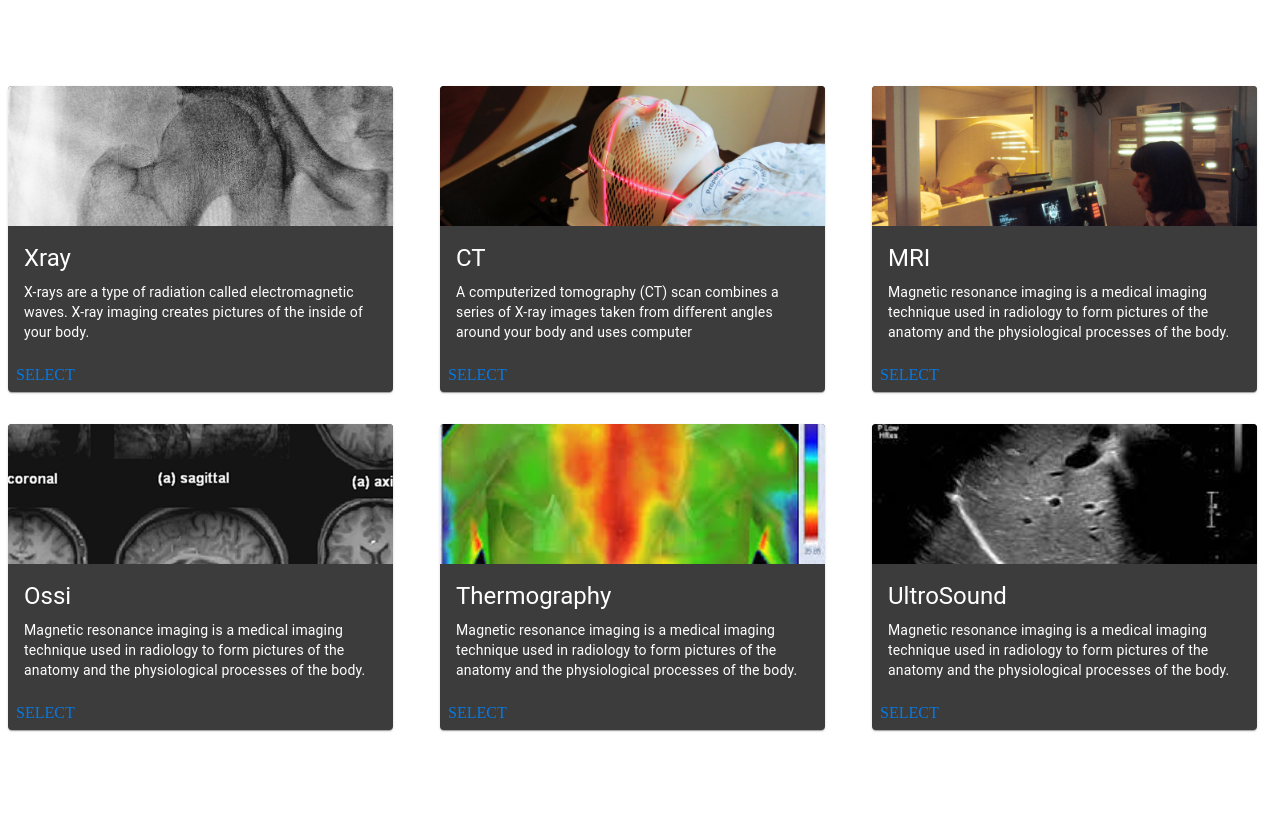
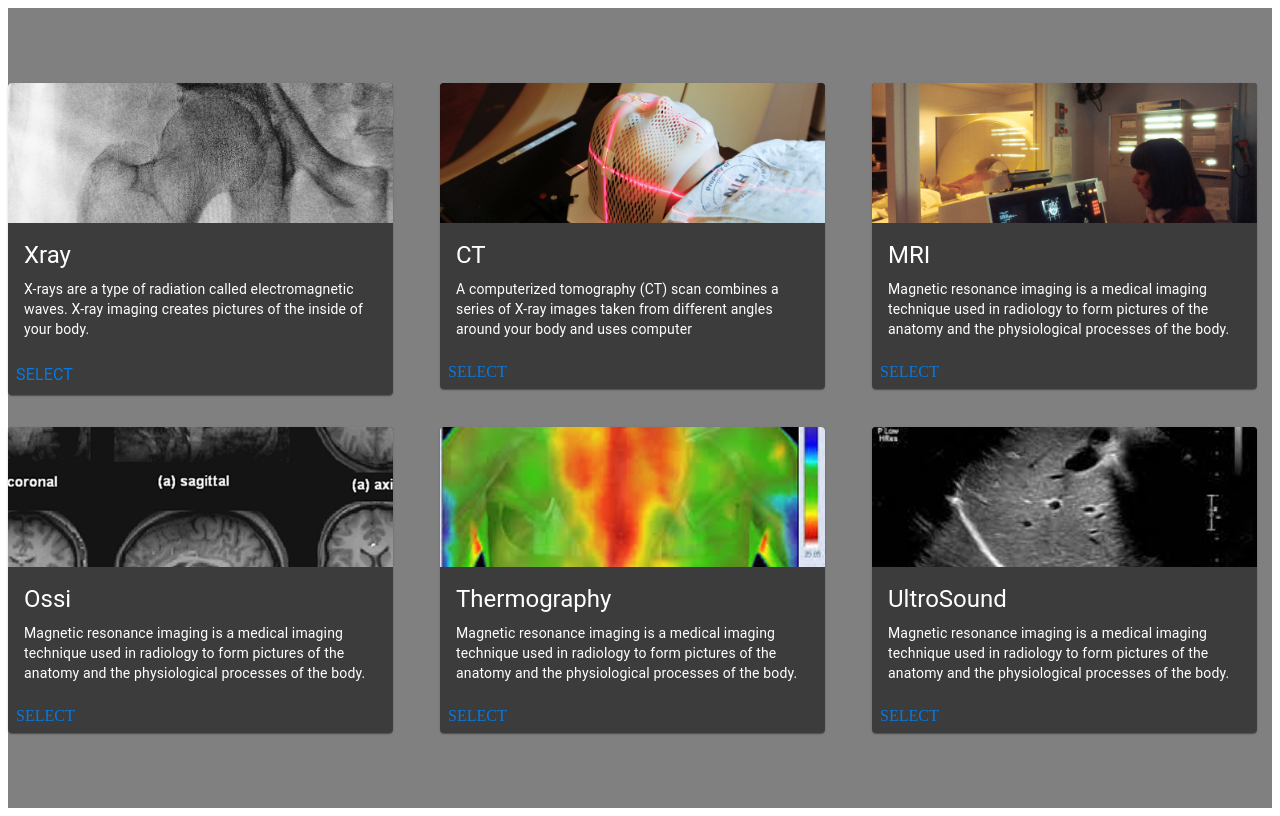
Before and after one commit to KESHAVBERG/bioweb, a React (Create React App) app: page / in a window 1280 px wide. Built offline with nearby package versions, Linux system fonts and the light colour scheme; no server answers.

Commit message:
chaged cards color

```diff
--- a/src/componets/CtScan.jsx
+++ b/src/componets/CtScan.jsx
@@ -12,13 +12,13 @@ const CtScan = () => {
     minHeight="100vh"
   >
     <List sx={{ width: '70%', bgcolor: 'grey', mr: 3 }}>
-      <Card sx={{ mb: 2 }}>
+      <Card sx={{ mb: 2, bgcolor: "#3C3C3C", color: "white" }}>
         <ListItemConponent Disease="lung cancer" />
       </Card>
-      <Card sx={{ mb: 2 }}>
+      <Card sx={{ mb: 2, bgcolor: "#3C3C3C", color: "white" }}>
         <ListItemConponent Disease="COVID" />
       </Card>
-      <Card sx={{ mb: 2 }}>
+      <Card sx={{ mb: 2, bgcolor: "#3C3C3C", color: "white" }}>
         <ListItemConponent Disease="kidney stone" />
       </Card>
     </List>
--- a/src/componets/Home.jsx
+++ b/src/componets/Home.jsx
@@ -22,10 +22,11 @@ const Home = () => {
         justifyContent="center"
         alignItems="center"
         minHeight="100vh"
+        bgcolor="grey"
       >
-        <Grid sx={{ bgColor: "black", }} spacing={{ xs: 2, md: 4 }} columns={{ xs: 4, sm: 8, md: 12 }} container>
+        <Grid sx={{ bgColor: " ", }} spacing={{ xs: 2, md: 4 }} columns={{ xs: 4, sm: 8, md: 12 }} container>
             <Grid item xs={4} sm={4} md={4}>
-                <Card sx={{ maxWidth: 385, bgcolor: "#3C3C3C", color: "white" }}>
+                <Card sx={{ maxWidth: 385, maxHeight:400, bgcolor: "#3C3C3C", color: "white" }}>
                     <CardMedia
                         component="img"
                         height={140}
@@ -42,13 +43,13 @@ const Home = () => {
                     </CardContent>
                     <CardActions>
                         {/* <Button>Select</Button> */}
-                        <Link to="/xray" className='link'>Select</Link>
+                        <Link to="/xray" className='link'><Typography className='center'>select</Typography></Link>
                     </CardActions>
                 </Card>
             </Grid>
             {/* CT Grid */}
             <Grid item xs={4} sm={4} md={4}>
-                <Card sx={{ maxWidth: 385, bgcolor: "#3C3C3C", color: "white" }}>
+                <Card sx={{ maxWidth: 385, maxHeight:400,bgcolor: "#3C3C3C", color: "white" }}>
                     <CardMedia
                         component="img"
                         height={140}
@@ -70,7 +71,7 @@ const Home = () => {
             </Grid>
             {/* ------------------------ */}
             <Grid item xs={4} sm={4} md={4}>
-                <Card sx={{ maxWidth: 385, bgcolor: "#3C3C3C", color: "white" }}>
+                <Card sx={{ maxWidth: 385,maxHeight:400, bgcolor: "#3C3C3C", color: "white" }}>
                     <CardMedia
                         component="img"
                         height={140}
@@ -92,7 +93,7 @@ const Home = () => {
             {/* ------------------------ */}
 
             <Grid item xs={4} sm={4} md={4}>
-                <Card sx={{ maxWidth: 385, bgcolor: "#3C3C3C", color: "white" }}>
+                <Card sx={{ maxWidth: 385,maxHeight:400, bgcolor: "#3C3C3C", color: "white" }}>
                     <CardMedia
                         component="img"
                         height={140}
@@ -114,7 +115,7 @@ const Home = () => {
             {/* ------------------------ */}
 
             <Grid item xs={4} sm={4} md={4}>
-                <Card sx={{ maxWidth: 385, bgcolor: "#3C3C3C", color: "white" }}>
+                <Card sx={{ maxWidth: 385,maxHeight:400, bgcolor: "#3C3C3C", color: "white" }}>
                     <CardMedia
                         component="img"
                         height={140}
@@ -137,7 +138,7 @@ const Home = () => {
             {/* ------------------------ */}
 
             <Grid item xs={4} sm={4} md={4}>
-                <Card sx={{ maxWidth: 385, bgcolor: "#3C3C3C", color: "white" }}>
+                <Card sx={{ maxWidth: 385, maxHeight:400, bgcolor: "#3C3C3C", color: "white" }}>
                     <CardMedia
                         component="img"
                         height={140}
@@ -151,8 +152,8 @@ const Home = () => {
                             Magnetic resonance imaging is a medical imaging technique used in radiology to form pictures of the anatomy and the physiological processes of the body.
                         </Typography>
                     </CardContent>
-                    <CardActions>
-                        <Link to="/ultrasound" className='link'>Select</Link>
+                    <CardActions className='' >
+                        <Link to="/ultrasound" className='link center'>Select</Link>
                     </CardActions>
                 </Card>
             </Grid>
--- a/src/componets/ListItemConponent.jsx
+++ b/src/componets/ListItemConponent.jsx
@@ -1,21 +1,12 @@
 import { IconButton, ListItem } from '@mui/material'
 import React from 'react'
-import Divider from '@mui/material/Divider';
 import ListItemText from '@mui/material/ListItemText';
-import ListItemAvatar from '@mui/material/ListItemAvatar';
-import Avatar from '@mui/material/Avatar';
 import Typography from '@mui/material/Typography';
 import ArrowForwardIosIcon from '@mui/icons-material/ArrowForwardIos';
 
 const ListItemConponent = ({Disease}) => {
   return (
     <ListItem
-
-    secondaryAction={
-      <IconButton>
-        <ArrowForwardIosIcon/>
-      </IconButton>
-    }
     >
       <ListItemText
         primary={
--- a/src/componets/MriScan.jsx
+++ b/src/componets/MriScan.jsx
@@ -3,9 +3,15 @@ import List from '@mui/material/List';
 import Card from '@mui/material/Card';
 import ListItemConponent from './ListItemConponent'
 import { Box } from '@mui/material';
-import { Link } from "react-router-dom";
+import { Link, useNavigate } from "react-router-dom";
 
 const MriScan = () => {
+
+  const navigate = useNavigate()
+  function navigateTo(){
+    navigate('/mri/oralcancer')
+  }
+
   return (
     <Box
     display="flex"
@@ -14,18 +20,19 @@ const MriScan = () => {
     minHeight="100vh"
   >
     <List sx={{ width: '70%', bgcolor: 'grey', mr: 3 }}>
-      <Card sx={{ mb: 2 }}>
+      <Card sx={{ mb: 2, bgcolor: "#3C3C3C", color: "white" }} >
         <ListItemConponent Disease="brain tumor basic- presence absence" />
       </Card>
-      <Card sx={{ mb: 2 }}>
+      <Card sx={{ mb: 2, bgcolor: "#3C3C3C", color: "white" }} >
         <ListItemConponent Disease="brain tumor advanced- location based" />
       </Card>
       <Link to='/mri/oralcancer' className='link'>
-        <Card sx={{ mb: 2 }}>
-          <ListItemConponent Disease="oral cancer" />
+        <Card sx={{ mb: 2, bgcolor: "#3C3C3C", color: "white" }} variant="outlined" >
+          <ListItemConponent
+          Disease="oral cancer" />
         </Card>
       </Link>
-      <Card sx={{ mb: 2 }}>
+      <Card sx={{ mb: 2, bgcolor: "#3C3C3C", color: "white" }} >
         <ListItemConponent Disease="breast cancer chemo treatment response" />
       </Card>
     </List>
--- a/src/componets/Ossi.jsx
+++ b/src/componets/Ossi.jsx
@@ -12,16 +12,16 @@ const Ossi = () => {
     minHeight="100vh"
   >
     <List sx={{ width: '70%', bgcolor: 'grey', mr: 3 }}>
-    <Card sx={{ mb: 2 }}>
+    <Card sx={{ mb: 2, bgcolor: "#3C3C3C", color: "white" }}>
       <ListItemConponent Disease="capsule endoscopy" />
     </Card>
-    <Card sx={{ mb: 2 }}>
+    <Card sx={{ mb: 2, bgcolor: "#3C3C3C", color: "white" }}>
       <ListItemConponent Disease="OCT" />
     </Card>
-    <Card sx={{ mb: 2 }}>
+    <Card sx={{ mb: 2, bgcolor: "#3C3C3C", color: "white" }}>
       <ListItemConponent Disease="fundus" />
     </Card>
-    <Card sx={{ mb: 2 }}>
+    <Card sx={{ mb: 2, bgcolor: "#3C3C3C", color: "white" }}>
       <ListItemConponent Disease="melanoma (microscopic images)" />
     </Card>
   </List>
--- a/src/componets/Thermography.jsx
+++ b/src/componets/Thermography.jsx
@@ -12,13 +12,13 @@ const Thermography = () => {
     minHeight="100vh"
   >
     <List sx={{ width: '70%', bgcolor: 'grey', mr: 3 }}>
-      <Card sx={{ mb: 2 }}>
+      <Card sx={{ mb: 2, bgcolor: "#3C3C3C", color: "white" }}>
         <ListItemConponent Disease="breast cancer" />
       </Card>
-      <Card sx={{ mb: 2 }}>
+      <Card sx={{ mb: 2, bgcolor: "#3C3C3C", color: "white" }}>
         <ListItemConponent Disease="diabetes neuropathy" />
       </Card>
-      <Card sx={{ mb: 2 }}>
+      <Card sx={{ mb: 2, bgcolor: "#3C3C3C", color: "white" }}>
         <ListItemConponent Disease="peripheral vascular disorders" />
       </Card>
 
--- a/src/componets/Ulrasound.jsx
+++ b/src/componets/Ulrasound.jsx
@@ -12,7 +12,7 @@ const Ulrasound = () => {
     minHeight="100vh"
   >
    <List sx={{ width: '70%', bgcolor: 'grey', mr: 3 }}>
-    <Card sx={{ mb: 2 }}>
+    <Card sx={{ mb: 2, bgcolor: "#3C3C3C", color: "white" }}>
       <ListItemConponent Disease="breast cancer" />
     </Card>
   </List>
--- a/src/componets/Xray.jsx
+++ b/src/componets/Xray.jsx
@@ -15,16 +15,16 @@ const Xray = () => {
   minHeight="100vh"
 >
     <List sx={{ width: '70%', bgcolor: 'grey', mr: 3 }}>
-      <Card sx={{ mb: 2 }}>
+      <Card sx={{ mb: 2, bgcolor: "#3C3C3C", color: "white" }}>
         <ListItemConponent Disease="pneumonia" />
       </Card>
-      <Card sx={{ mb: 2 }}>
+      <Card sx={{ mb: 2, bgcolor: "#3C3C3C", color: "white" }}>
         <ListItemConponent Disease="tuberculosis" />
       </Card>
-      <Card sx={{ mb: 2 }}>
+      <Card sx={{ mb: 2, bgcolor: "#3C3C3C", color: "white" }}>
         <ListItemConponent Disease="COVID" />
       </Card>
-      <Card sx={{ mb: 2 }}>
+      <Card sx={{ mb: 2, bgcolor: "#3C3C3C", color: "white" }}>
         <ListItemConponent Disease="knee osteoarthritis- KL grading" />
       </Card>
     </List>
```
Also changed, not shown: src/componets/tests/CapsuleEndocopyTest.jsx (added, +9 -0 lines).
